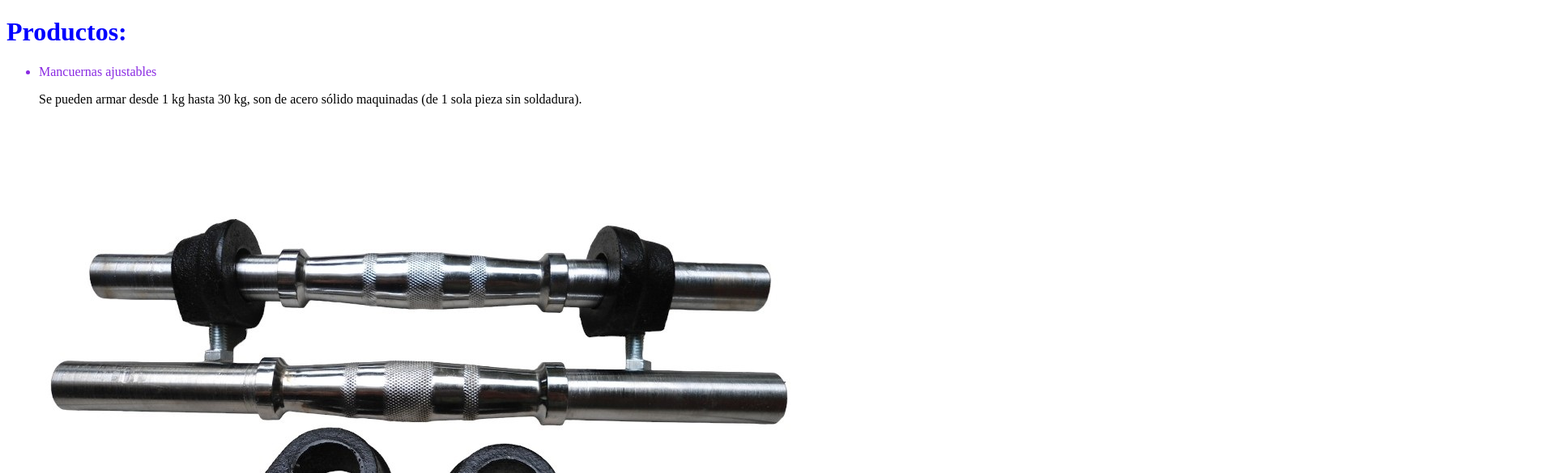
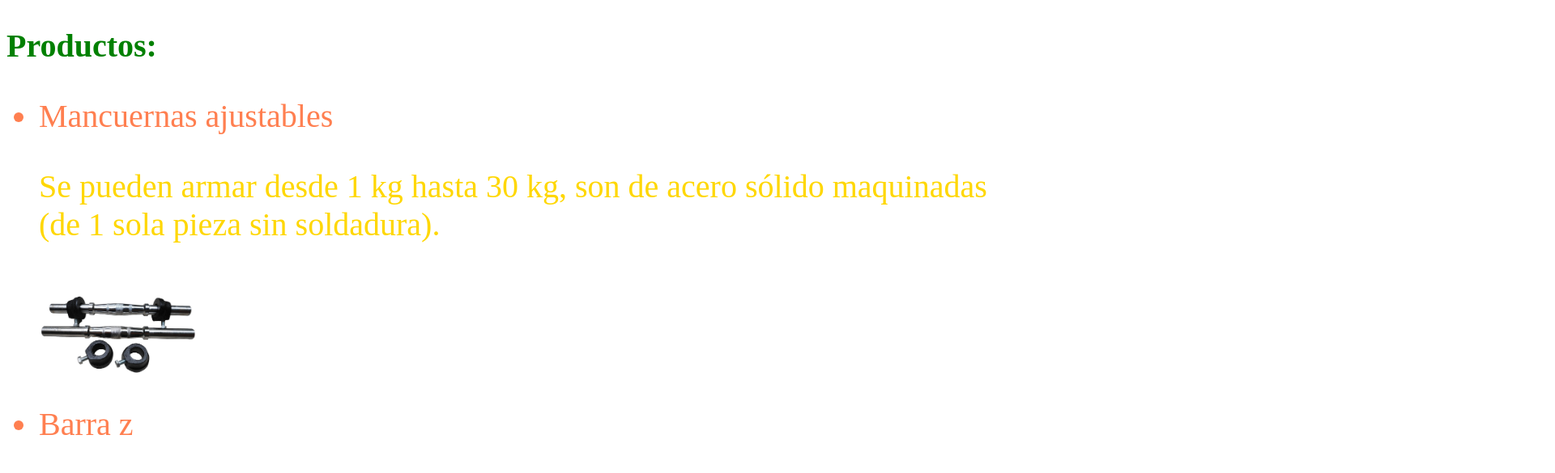
Before and after one commit to Luis-739/MENDOZA-Industrial, a plain HTML site: page productos.html in a window 1280 px wide. Shown: the top 585 px of the page at 81% size, 1920 px wide, since content can reach past the window. Drawn offline with Linux system fonts and the light colour scheme.

Commit message:
agregue style.css a pagina productos

```diff
--- a/productos.html
+++ b/productos.html
@@ -1,22 +1,25 @@
 <!DOCTYPE html>
 <html>
     <head>
+        <link rel="stylesheet" href="./style_productos.css">
 <title>Prdoctos</title>
     </head>
     <body>
-        <h1 style="color: blue;">Productos:</h1>
-        <ul>
-            <li style="color: blueviolet;">Mancuernas ajustables</li>
+        <section id="titulo_productos">
+            <h1>Productos:</h1>
+        </section>
+            <ul>
+            <li >Mancuernas ajustables</li>
             <p>Se pueden armar desde 1 kg hasta 30 kg,
                 son de acero sólido maquinadas (de 1
                 sola pieza sin soldadura).</p>
                 <img src="meaj-Photoroom.jpg">
-            <li style="color: blueviolet;">Barra z</li>
+            <li >Barra z</li>
             <p>Fabricadas en acero solido (no es hueca,
                 es material macizo), van cromadas y
                 moletadas.</p>
                 <img src="IMG_20200111_130814-removebg-preview.png">
-            <li style="color: blueviolet;">Barra olimpica</li>
+            <li >Barra olimpica</li>
             <p>Barra con camisas giratorias, de acero
                 sólido, aguanta aproximadamente
                 220 kg.</p>
--- /dev/null
+++ b/style_productos.css
@@ -0,0 +1,27 @@
+
+* {
+font-size: 40px;
+}
+
+h1 {
+    color: green;
+}
+
+h2 {
+color: rgb(6, 226, 79);
+}
+
+p {
+color: gold;
+}
+
+img {
+    width: 200px;
+}
+ul {
+    color: coral;
+}
+
+section #titulo_productos {
+    font-size: 100px;
+}
```
Also changed, not shown: index.html (+1 -1 lines).
